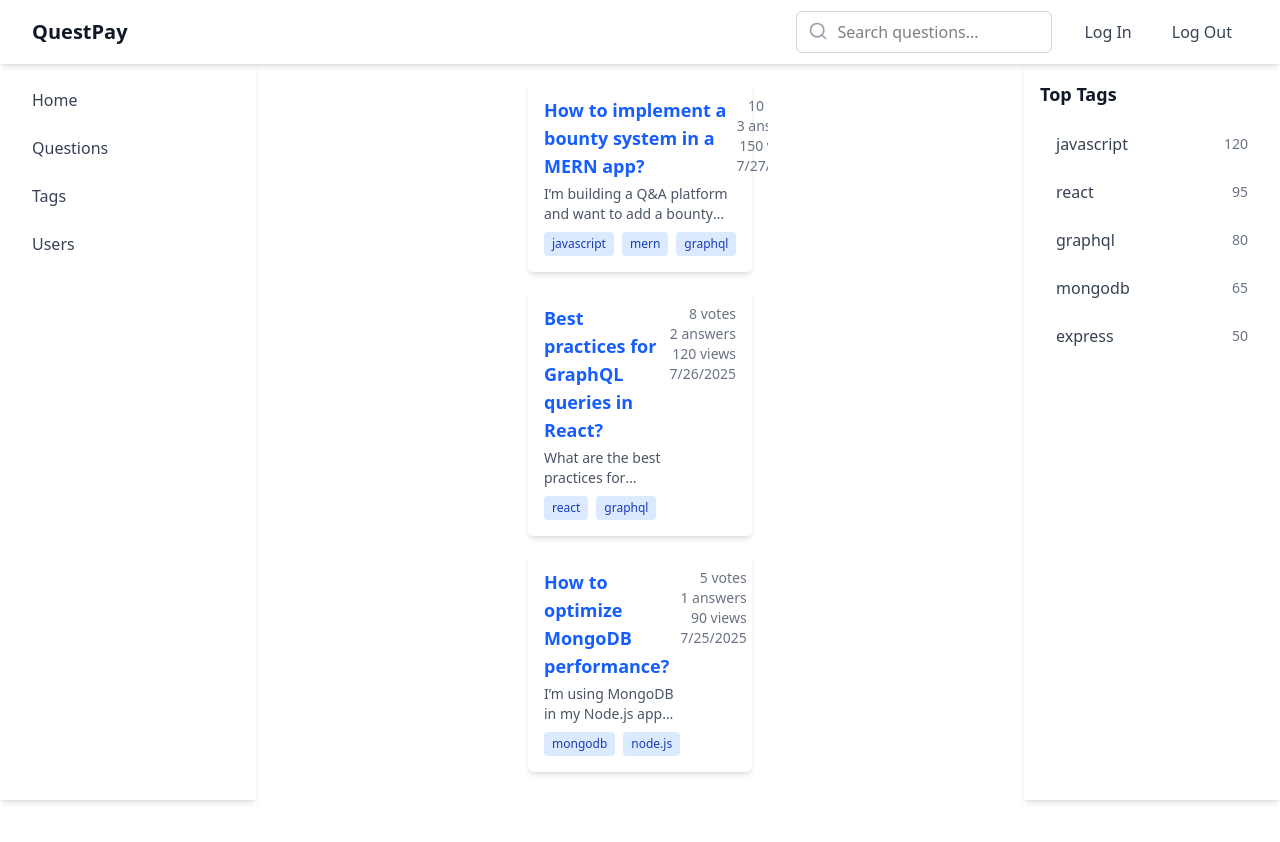
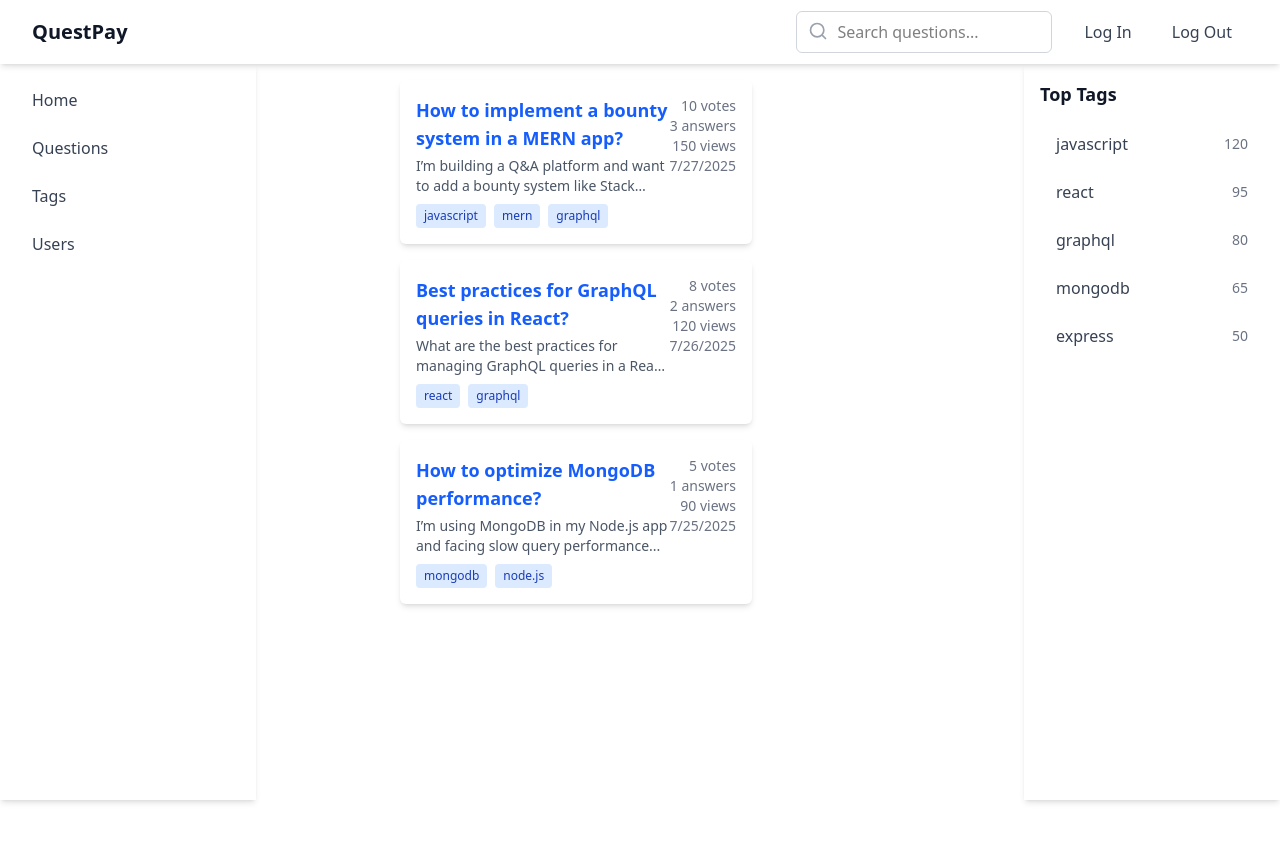
Before and after one commit to MehedisCode/quest-pay, a React (Vite) app in the folder client/: page / in a window 1280 px wide. Shown: the top 842 px of the page. Built offline with nearby package versions, Linux system fonts and the light colour scheme.

Commit message:
adjust layout styles in QuestionsList

```diff
--- a/client/src/components/MainLayout.jsx
+++ b/client/src/components/MainLayout.jsx
@@ -6,8 +6,6 @@ import QuestionsList from './QuestionsList';
 const MainLayout = () => {
   return (
     <div className="flex flex-col min-h-screen">
-      {/* Navbar */}
-      {/* <NavBar /> */}
 
       {/* Main Content */}
       <div className="flex flex-1">
@@ -17,12 +15,12 @@ const MainLayout = () => {
         </div>
 
         {/* Scrollable Middle Section */}
-        <div className="flex-1 md:mx-64 lg:mr-64 overflow-y-auto">
+        <div className="flex-1 md:mx-32 lg:mr-64 overflow-y-auto flex-shrink-0">
           <QuestionsList />
         </div>
 
         {/* Right Sidebar */}
-        <div className="hidden lg:block w-64 flex-shrink-0">
+        <div className="hidden lg:block w-64">
           <RightSidebar />
         </div>
       </div>
--- a/client/src/components/QuestionsList.jsx
+++ b/client/src/components/QuestionsList.jsx
@@ -34,7 +34,7 @@ const QuestionsList = () => {
   ];
 
   return (
-    <div className="space-y-4 p-4">
+    <div className="space-y-4 p-4" style={{}}>
       {questions.map((question) => (
         <div
           key={question.id}
```
